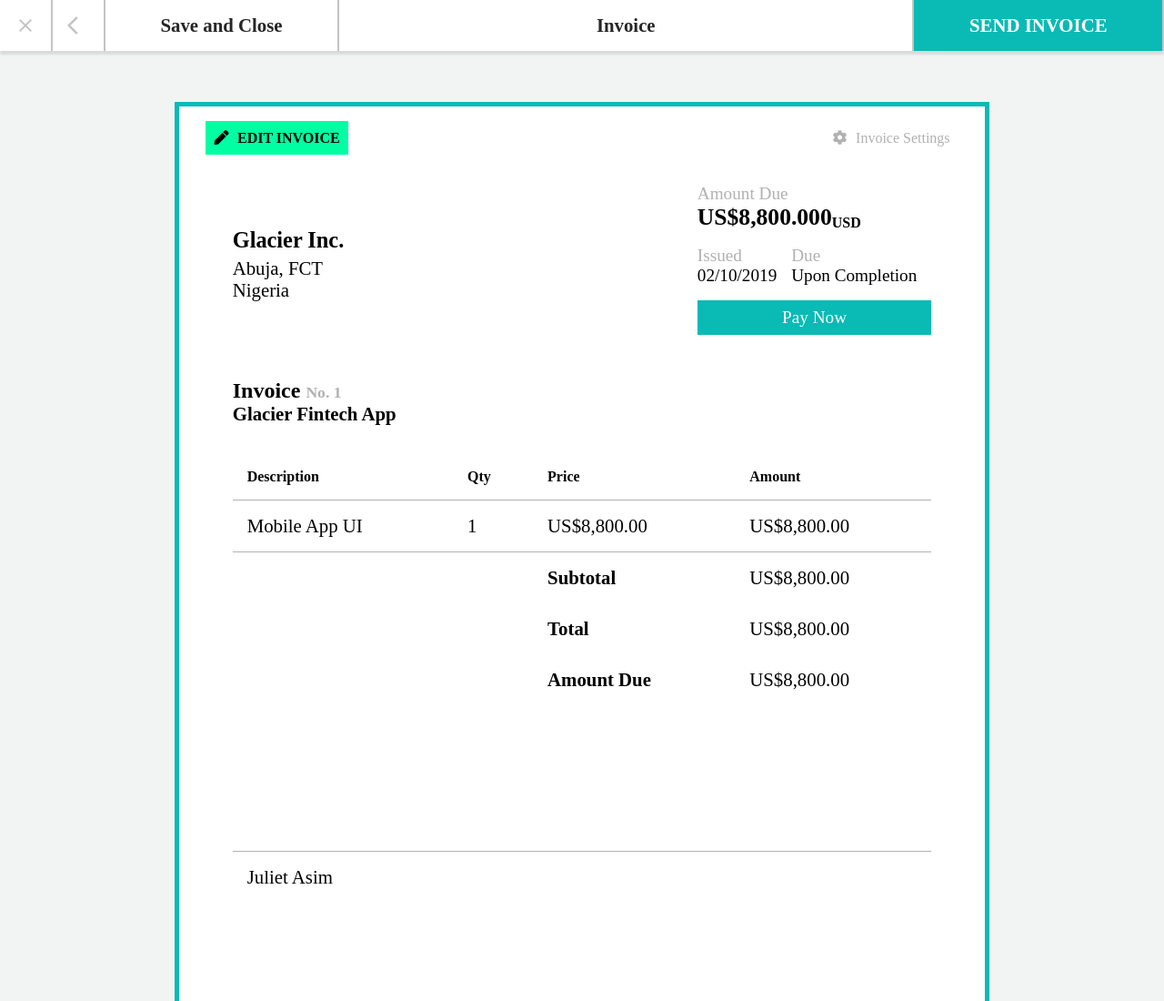
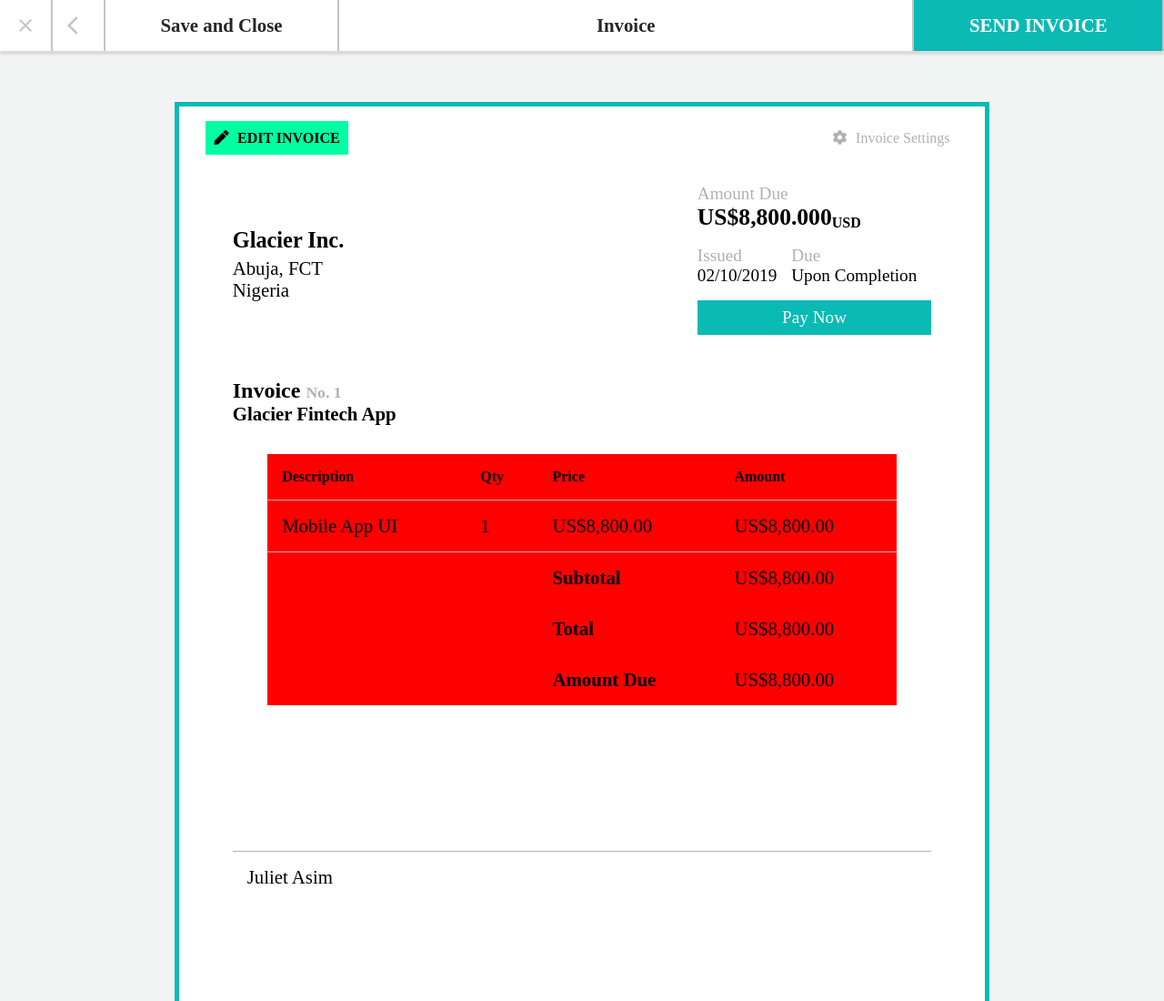
Before and after one commit to nefejames/lancer-invoice, a plain HTML site: page index.html in a window 1280 px wide. Shown: the top 1100 px of the page at 91% size. Drawn offline with Linux system fonts and the light colour scheme.

Commit message:
practice

```diff
--- a/index.html
+++ b/index.html
@@ -187,7 +187,7 @@
       }
 
       /*invoice table styles*/
-      .invoice-name{
+      .invoice-name {
         margin-top: 3rem;
       }
       .invoice-name h2 span {
@@ -201,9 +201,10 @@
       }
 
       table {
-        width: 100%;
+        width: 90%;
         margin: 2rem auto 10rem;
         border-collapse: collapse;
+        background: red;
       }
 
       table th,
@@ -211,8 +212,8 @@
         padding: 1rem;
       }
 
-      thead th{
-        font-size: 1rem
+      thead th {
+        font-size: 1rem;
       }
 
       table thead th,
```
